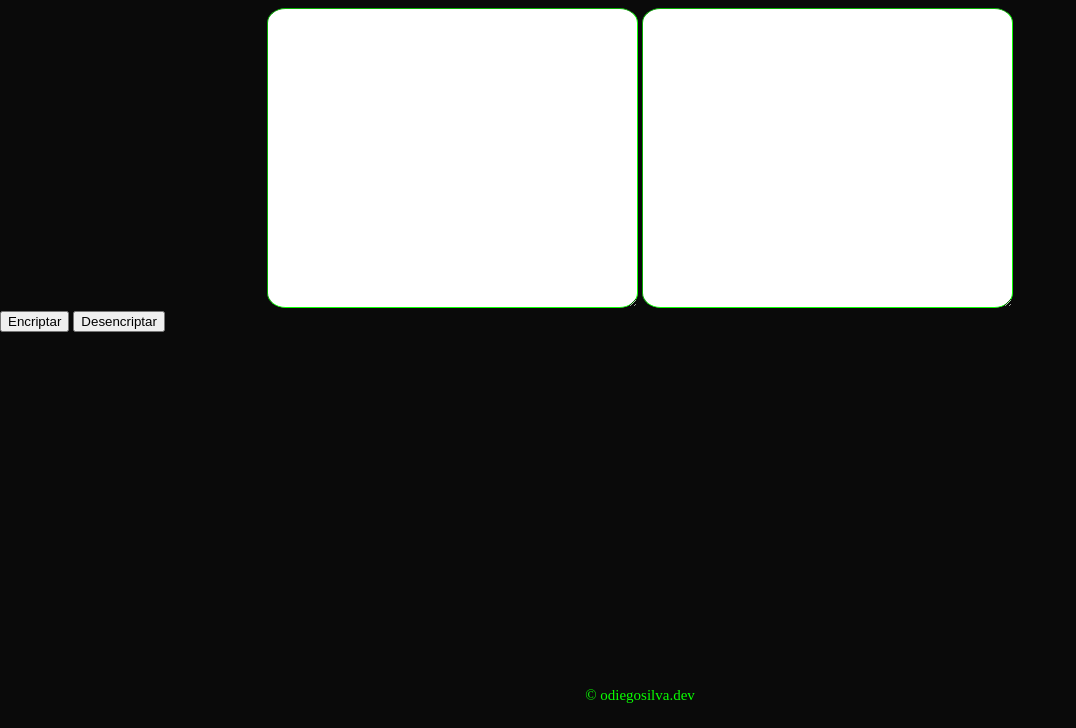
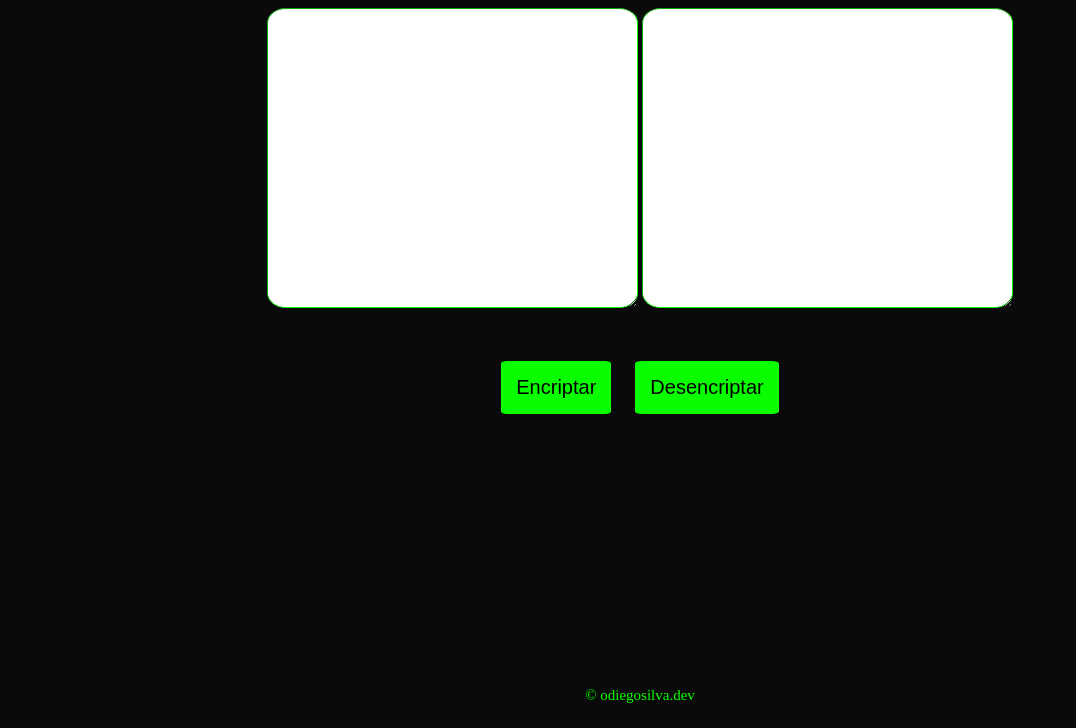
Before and after one commit to odiegosilva1/Challenge-Oracle-ONE, a plain HTML site: page index.html in a window 1280 px wide. Shown: the part 72-800 px from the top of the page, without its empty margins (0-1076 px from the left). Drawn offline with Linux system fonts and the light colour scheme.

Commit message:
Update style.css

```diff
--- a/css/style.css
+++ b/css/style.css
@@ -63,13 +63,13 @@ header h1 {
 textarea {
     font-size: 15px;
 }
-.btn-area {
+.botoes {
     margin: 20px;
     padding: 20px;
     text-align: center;
 }
 
-.btn-area button {
+.botoes button {
     padding: 15px;
     margin: 10px;
     font-size: 20px;
```
